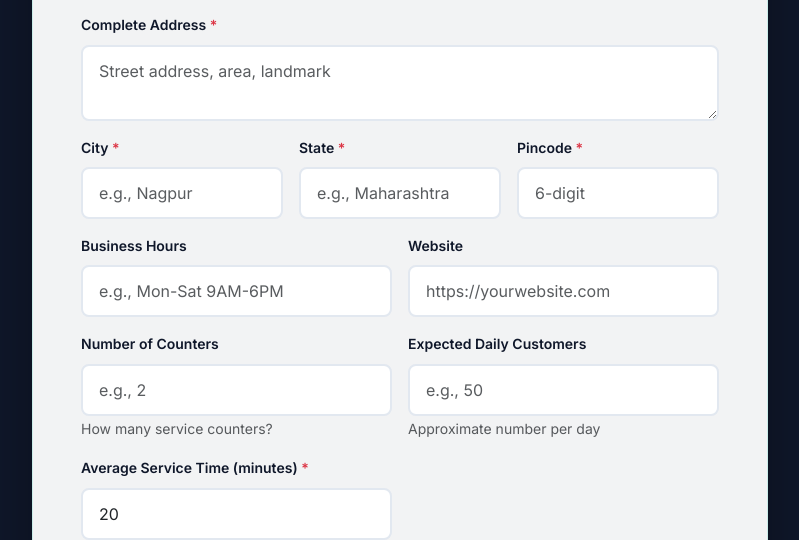
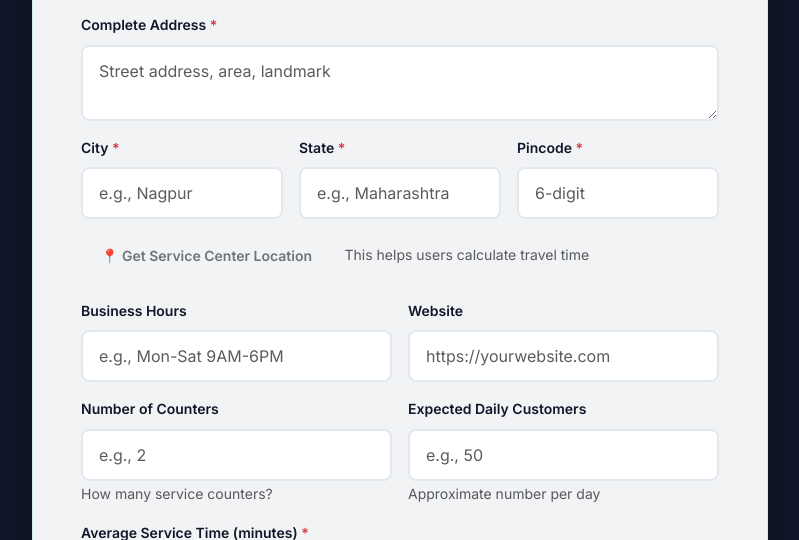
Before and after one commit to Sahil-1727/digital-queue-management-system, a Flask app: page /register-center in a window 1280 px wide. Shown: the part 897-1437 px from the top of the page, without its empty margins (240-1039 px from the left). Run offline with Flask 3, Linux system fonts and the light colour scheme; some libraries are stand-ins or nearby versions.

Commit message:
Add location-based travel time calculation for service centers and users

```diff
--- a/app.py
+++ b/app.py
@@ -66,6 +66,8 @@ class ServiceCenter(db.Model):
     name = db.Column(db.String(100), nullable=False)
     category = db.Column(db.String(50), nullable=False)
     location = db.Column(db.String(100), nullable=False)
+    latitude = db.Column(db.Float, nullable=True)
+    longitude = db.Column(db.Float, nullable=True)
     avg_service_time = db.Column(db.Integer, default=15)  # minutes per token
     tokens = db.relationship('Token', backref='service_center', lazy=True)
     admins = db.relationship('Admin', backref='service_center', lazy=True)
@@ -114,6 +116,8 @@ class ServiceCenterRegistration(db.Model):
     state = db.Column(db.String(50), nullable=False)
     pincode = db.Column(db.String(6), nullable=False)
     address = db.Column(db.String(200), nullable=False)
+    latitude = db.Column(db.Float, nullable=True)
+    longitude = db.Column(db.Float, nullable=True)
     business_hours = db.Column(db.String(100), nullable=True)
     counters = db.Column(db.Integer, nullable=True)
     daily_customers = db.Column(db.Integer, nullable=True)
@@ -280,6 +284,27 @@ def calculate_wait_time(center_id, token_position):
     wait_minutes = (token_position - 1) * center.avg_service_time
     # Cap maximum wait time at 3 hours (180 minutes)
     return min(wait_minutes, 180)
+
+def calculate_travel_time(user_lat, user_lon, center_lat, center_lon):
+    """Calculate travel time in minutes based on distance (assuming 30 km/h avg speed)"""
+    if not all([user_lat, user_lon, center_lat, center_lon]):
+        return 10  # Default 10 minutes if location not available
+
+    # Haversine formula to calculate distance
+    from math import radians, sin, cos, sqrt, atan2
+
+    R = 6371  # Earth radius in km
+    lat1, lon1, lat2, lon2 = map(radians, [user_lat, user_lon, center_lat, center_lon])
+    dlat = lat2 - lat1
+    dlon = lon2 - lon1
+
+    a = sin(dlat/2)**2 + cos(lat1) * cos(lat2) * sin(dlon/2)**2
+    c = 2 * atan2(sqrt(a), sqrt(1-a))
+    distance = R * c
+
+    # Assume average speed of 30 km/h in city traffic
+    travel_time = (distance / 30) * 60  # Convert to minutes
+    return int(travel_time)
 
 def expire_old_tokens():
     # Expire pending payment tokens after 2 hours
@@ -463,6 +488,8 @@ def register_center():
             state=request.form.get('state'),
             pincode=request.form.get('pincode'),
             address=request.form.get('address'),
+            latitude=float(request.form.get('latitude')) if request.form.get('latitude') else None,
+            longitude=float(request.form.get('longitude')) if request.form.get('longitude') else None,
             business_hours=request.form.get('business_hours'),
             counters=request.form.get('counters') or None,
             daily_customers=request.form.get('daily_customers') or None,
@@ -687,7 +714,14 @@ def queue_status(token_id):
             position += 1
 
     wait_time = calculate_wait_time(token.service_center_id, position)
-    leave_time = datetime.now() + timedelta(minutes=max(0, wait_time - 10))
+
+    # Calculate travel time based on user and center location
+    user = User.query.get(session['user_id'])
+    center = ServiceCenter.query.get(token.service_center_id)
+    travel_time = calculate_travel_time(user.latitude, user.longitude, center.latitude, center.longitude)
+
+    # Leave time = current time + wait time - travel time - 5 min buffer
+    leave_time = datetime.now() + timedelta(minutes=max(0, wait_time - travel_time - 5))
     reach_counter_time = datetime.now() + timedelta(minutes=wait_time)
 
     return render_template('queue_status.html',
@@ -695,6 +729,7 @@ def queue_status(token_id):
                          serving_token=serving_token,
                          position=position,
                          wait_time=wait_time,
+                         travel_time=travel_time,
                          leave_time=leave_time,
                          reach_counter_time=reach_counter_time)
 
@@ -1262,6 +1297,8 @@ def approve_registration(reg_id):
         name=registration.center_name,
         category=registration.organization_type,
         location=f"{registration.address}, {registration.city}, {registration.state} - {registration.pincode}",
+        latitude=registration.latitude,
+        longitude=registration.longitude,
         avg_service_time=avg_time
     )
     db.session.add(service_center)
@@ -1518,6 +1555,40 @@ def migrate_db():
             else:
                 results.append("ℹ️ User location columns already exist")
 
+            # Check and add service center location columns
+            result = conn.execute(db.text(
+                "SELECT column_name FROM information_schema.columns "
+                "WHERE table_name='service_centers' AND column_name='latitude'"
+            ))
+            if not result.fetchone():
+                conn.execute(db.text(
+                    "ALTER TABLE service_centers ADD COLUMN latitude FLOAT"
+                ))
+                conn.execute(db.text(
+                    "ALTER TABLE service_centers ADD COLUMN longitude FLOAT"
+                ))
+                conn.commit()
+                results.append("✅ Added latitude, longitude columns to service_centers table")
+            else:
+                results.append("ℹ️ Service center location columns already exist")
+
+            # Check and add registration location columns
+            result = conn.execute(db.text(
+                "SELECT column_name FROM information_schema.columns "
+                "WHERE table_name='service_center_registrations' AND column_name='latitude'"
+            ))
+            if not result.fetchone():
+                conn.execute(db.text(
+                    "ALTER TABLE service_center_registrations ADD COLUMN latitude FLOAT"
+                ))
+                conn.execute(db.text(
+                    "ALTER TABLE service_center_registrations ADD COLUMN longitude FLOAT"
+                ))
+                conn.commit()
+                results.append("✅ Added latitude, longitude columns to service_center_registrations table")
+            else:
+                results.append("ℹ️ Registration location columns already exist")
+
             return "<h2>Migration Results</h2>" + "".join([f"<p>{r}</p>" for r in results])
     except Exception as e:
         return f"<h2>Migration Error</h2><p>❌ {str(e)}</p>"
--- a/templates/queue_status.html
+++ b/templates/queue_status.html
@@ -75,7 +75,10 @@
                             <div class="alert alert-success mb-3" style="border-radius: 16px; border: none; background: linear-gradient(135deg, #d1fae5 0%, #a7f3d0 100%);">
                                 <h5 class="text-center fw-bold text-success mb-2">🏠 Suggested Leave Time</h5>
                                 <h2 class="text-center display-4 fw-bold text-success mb-2">{{ leave_time.strftime('%I:%M %p') }}</h2>
-                                <p class="text-center mb-0 text-success">Leave home around this time to avoid waiting</p>
+                                <p class="text-center mb-1 text-success">Leave home around this time to avoid waiting</p>
+                                {% if travel_time %}
+                                <p class="text-center mb-0 small text-success">🚗 Travel time: ~{{ travel_time }} mins</p>
+                                {% endif %}
                             </div>
                             <div class="alert alert-info mb-3" style="border-radius: 16px; border: none; background: linear-gradient(135deg, #dbeafe 0%, #bfdbfe 100%);">
                                 <h6 class="text-center fw-bold text-primary mb-2">⏰ Approx. Time to Reach Counter</h6>
--- a/templates/register_center.html
+++ b/templates/register_center.html
@@ -133,6 +133,14 @@
                                     <input type="text" class="form-control" name="pincode" placeholder="6-digit" pattern="[0-9]{6}" maxlength="6" required>
                                 </div>
 
+                                <div class="col-12">
+                                    <button type="button" class="btn btn-outline-secondary btn-sm" onclick="getCenterLocation()">📍 Get Service Center Location</button>
+                                    <small class="text-muted ms-2">This helps users calculate travel time</small>
+                                    <input type="hidden" name="latitude" id="latitude">
+                                    <input type="hidden" name="longitude" id="longitude">
+                                    <div id="location-status" class="mt-2"></div>
+                                </div>
+
                                 <div class="col-md-6">
                                     <label class="form-label fw-semibold">Business Hours</label>
                                     <input type="text" class="form-control" name="business_hours" placeholder="e.g., Mon-Sat 9AM-6PM">
@@ -221,6 +229,25 @@
                 use.setAttribute('href', '#eye-off');
             }
         }
+
+        function getCenterLocation() {
+            const statusDiv = document.getElementById('location-status');
+            if (navigator.geolocation) {
+                statusDiv.innerHTML = '<small class="text-info">Getting location...</small>';
+                navigator.geolocation.getCurrentPosition(
+                    function(position) {
+                        document.getElementById('latitude').value = position.coords.latitude;
+                        document.getElementById('longitude').value = position.coords.longitude;
+                        statusDiv.innerHTML = '<small class="text-success">✓ Location captured successfully</small>';
+                    },
+                    function(error) {
+                        statusDiv.innerHTML = '<small class="text-danger">✗ Location access denied. Users won\'t see travel time.</small>';
+                    }
+                );
+            } else {
+                statusDiv.innerHTML = '<small class="text-danger">✗ Geolocation not supported by browser</small>';
+            }
+        }
     </script>
 
     <script src="{{ url_for('static', filename='js/bootstrap.bundle.min.js') }}"></script>
```
